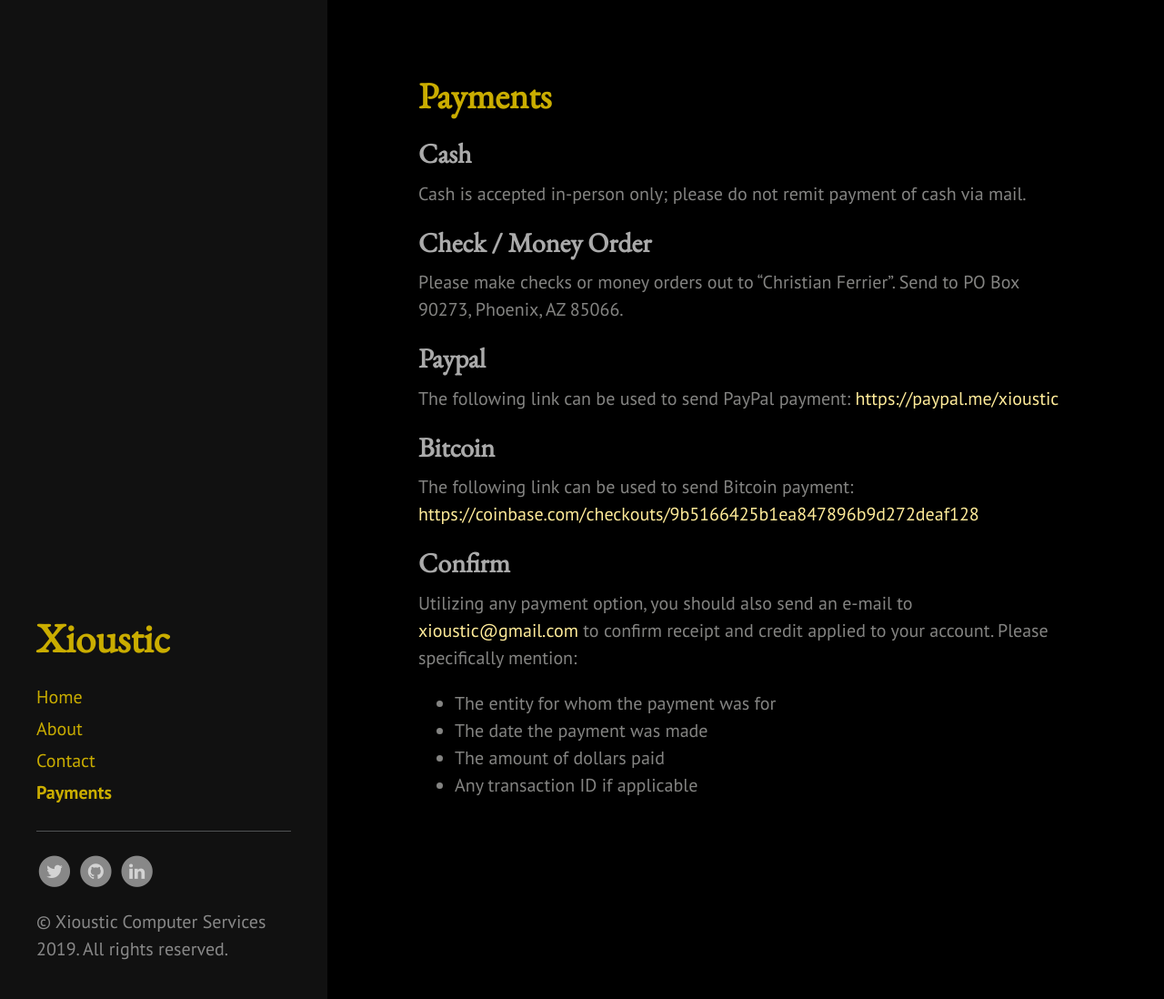
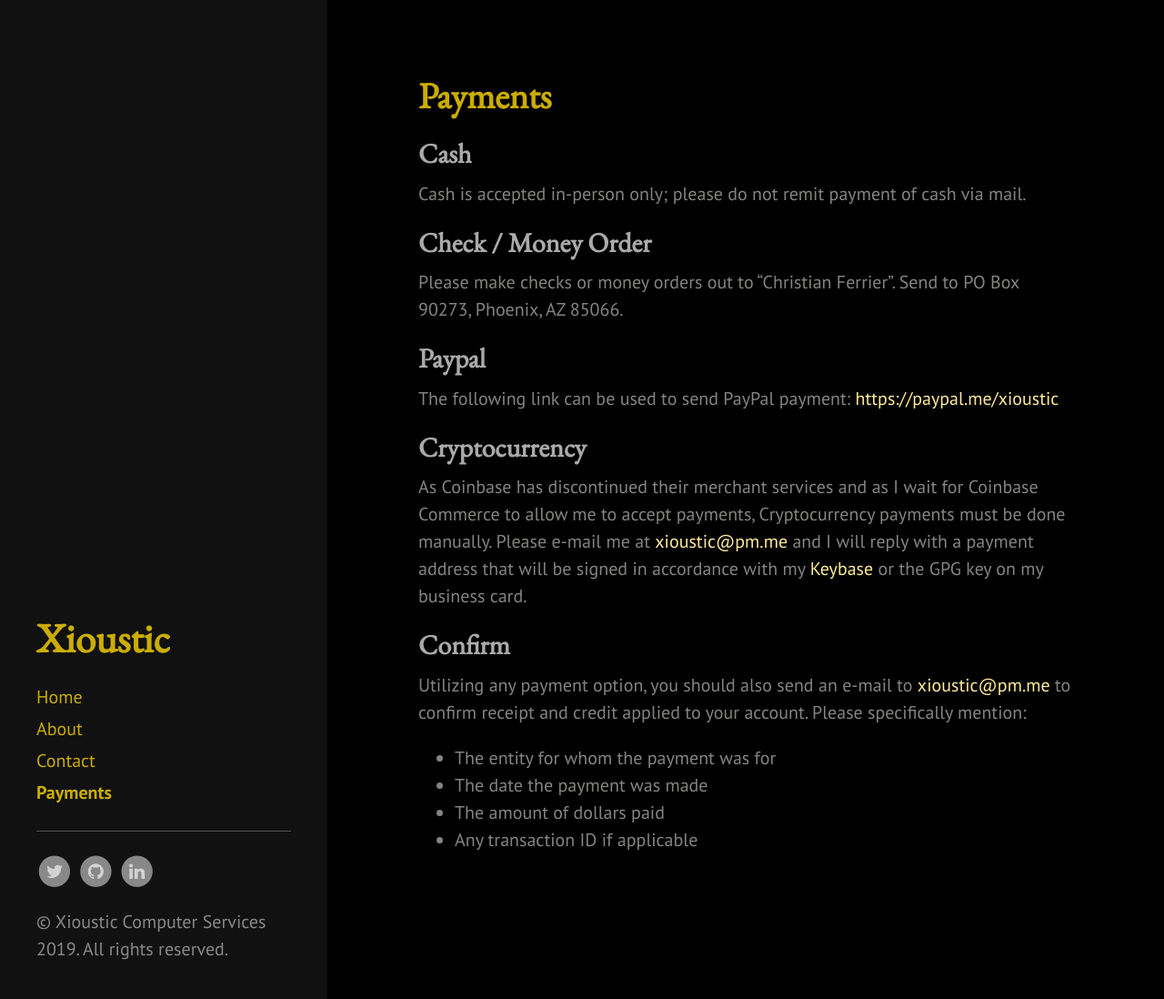
Before and after one commit to Xioustic/xioustic.github.io, a Jekyll site: the page built from payment.md, in a window 1280 px wide and 1098 px high. Shown: the whole window at 91% size. Built offline with Jekyll 4.4.1, drawn with Linux system fonts in a browser that asks for light colours; nearby versions of some CDN libraries; Markdown is read by kramdown in place of the engine named in the settings.

Commit message:
Update payment.md

```diff
--- a/payment.md
+++ b/payment.md
@@ -12,11 +12,11 @@ Please make checks or money orders out to "Christian Ferrier". Send to PO Box 90
 ## Paypal
 The following link can be used to send PayPal payment: [https://paypal.me/xioustic](https://paypal.me/xioustic)
 
-## Bitcoin
-The following link can be used to send Bitcoin payment: [https://coinbase.com/checkouts/9b5166425b1ea847896b9d272deaf128](https://coinbase.com/checkouts/9b5166425b1ea847896b9d272deaf128)
+## Cryptocurrency
+As Coinbase has discontinued their merchant services and as I wait for Coinbase Commerce to allow me to accept payments, Cryptocurrency payments must be done manually. Please e-mail me at [xioustic@pm.me](mailto:xioustic@pm.me) and I will reply with a payment address that will be signed in accordance with my [Keybase](https://xioustic.com/keybase.txt) or the GPG key on my business card.
 
 ## Confirm
-Utilizing any payment option, you should also send an e-mail to [xioustic@gmail.com](mailto:xioustic@gmail.com) to confirm receipt and credit applied to your account. Please specifically mention:
+Utilizing any payment option, you should also send an e-mail to [xioustic@pm.me](mailto:xioustic@pm.me) to confirm receipt and credit applied to your account. Please specifically mention:
 
 - The entity for whom the payment was for
 - The date the payment was made
```
